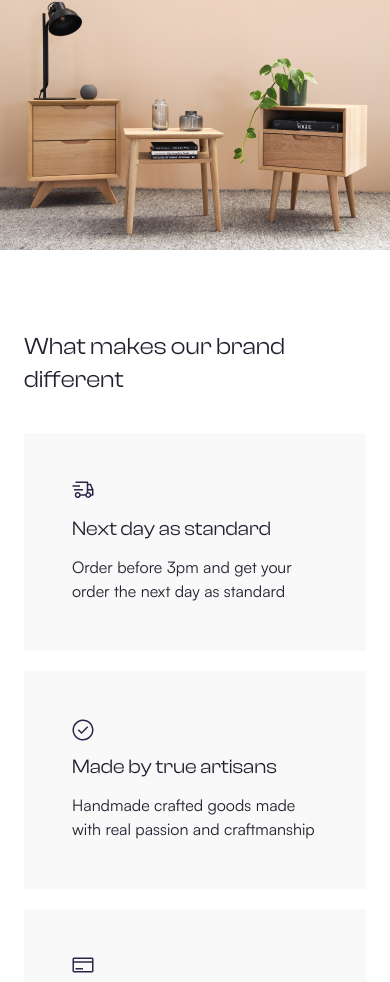
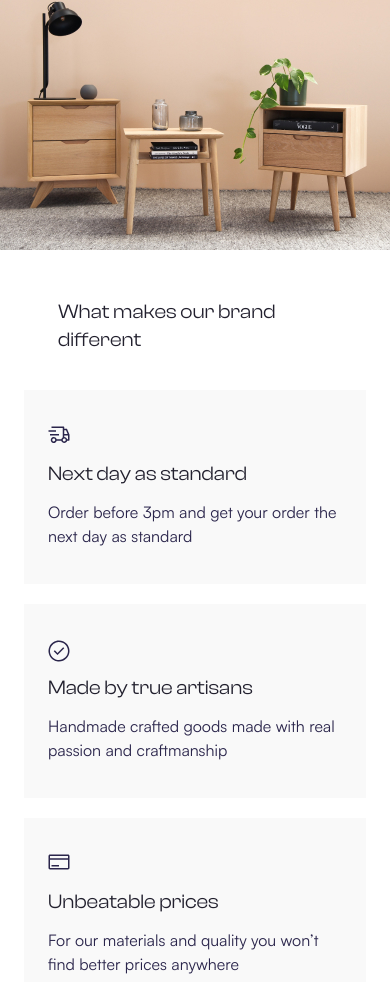
Before and after one commit to bizyanovDM/avion, a plain HTML site: page index.html in a window 390 px wide. Shown: the part 441-1423 px from the top of the page. Drawn offline with Linux system fonts and the light colour scheme.

Commit message:
benefits adaptive corrected

```diff
--- a/styles/components/benefits.css
+++ b/styles/components/benefits.css
@@ -13,6 +13,7 @@
     font-size: 24px;
     line-height: 1.4;
     font-weight: 400;
+    margin-bottom: 36px;
 }
 
 .benefits__wrapper {
@@ -21,7 +22,6 @@
     justify-content: center;
     flex-wrap: wrap;
     gap: 20px;
-    margin-top: 36px;
 }
 
 .benefits__card {
@@ -42,12 +42,33 @@
     font-size: 16px;
     line-height: 1.5;
     max-width: 209px;
+    color: var(--color-primary-dark);
 }
 
-@media screen and (max-width: 730px) {
+@media screen and (max-width: 935px) {
+
+    .benefits {
+        padding-block: 48px;
+    }
+
+    .benefits__card {
+        padding: 36px 24px;
+    }
+
+    .benefits__card-subtitle {
+        max-width: 294px;
+    }
+}
+
+
+@media screen and (max-width: 630px) {
+    .benefits__title {
+        max-width: 274px;
+        font-size: 20px;
+    }
+
     .benefits__card-subtitle {
         font-size: 16px;
         line-height: 1.5;
-        max-width: 100%;
     }
 }
--- a/styles/global.css
+++ b/styles/global.css
@@ -23,7 +23,7 @@ body {
     margin-block: 20px;
 }
 
-@media screen and (max-width: 930px) {
+@media screen and (max-width: 935px) {
     .container,
     .container_wide {
         --padding-inline: 24px;
```
